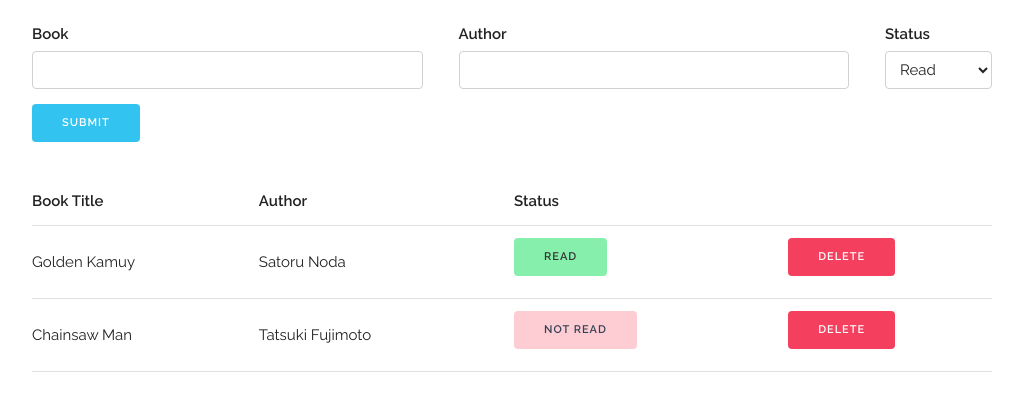
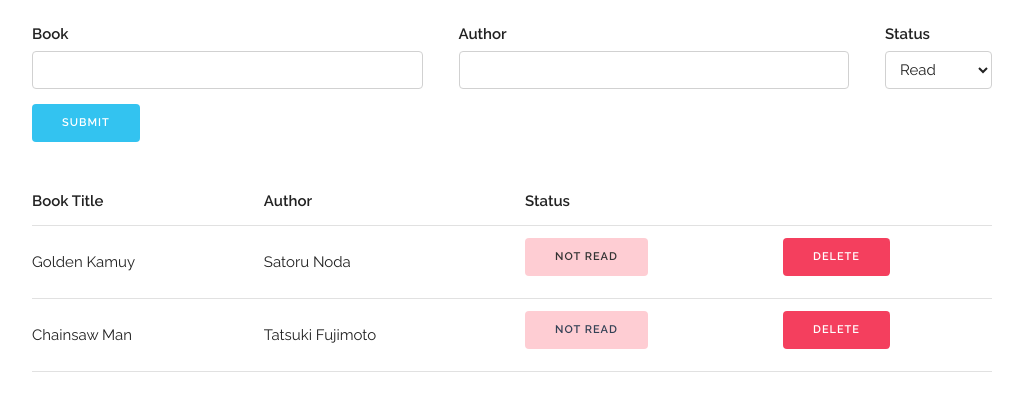
Before and after one commit to hwhuang27/odin-library, a plain HTML site: page index.html in a window 1280 px wide. Both pictures are taken after a click on the button "READ". Shown: the part 227-638 px from the top of the page, without its empty margins (128-1151 px from the left). Drawn offline with Linux system fonts and the light colour scheme.

Commit message:
Add read status toggle on book items

```diff
--- a/css/styles.css
+++ b/css/styles.css
@@ -33,6 +33,10 @@
     border: none;
 }
 
+.status-col{
+    width: 228px;
+}
+
 button{
     border: none;
 }
--- a/index.html
+++ b/index.html
@@ -80,7 +80,7 @@
           <tr>
             <th>Book Title</th>
             <th>Author</th>
-            <th>Status</th>
+            <th class="status-col">Status</th>
             <th></th>
           </tr>
         </thead>
--- a/scripts/main.js
+++ b/scripts/main.js
@@ -54,8 +54,16 @@ function displayBook(book, index){
         status_btn.classList.add('unread-btn');
     }
     status_btn.addEventListener('click', (e) => {
-        const row = e.target.parentNode.parentNode.getAttribute('data-index');
+        const status = e.target;
 
+        if (status.textContent === 'Read'){
+            status.textContent = 'Not Read';
+        }
+        else{
+            status.textContent = 'Read';
+        }
+        status.classList.toggle('read-btn');
+        status.classList.toggle('unread-btn');
     })
 
     delete_btn.textContent = 'Delete';
```
